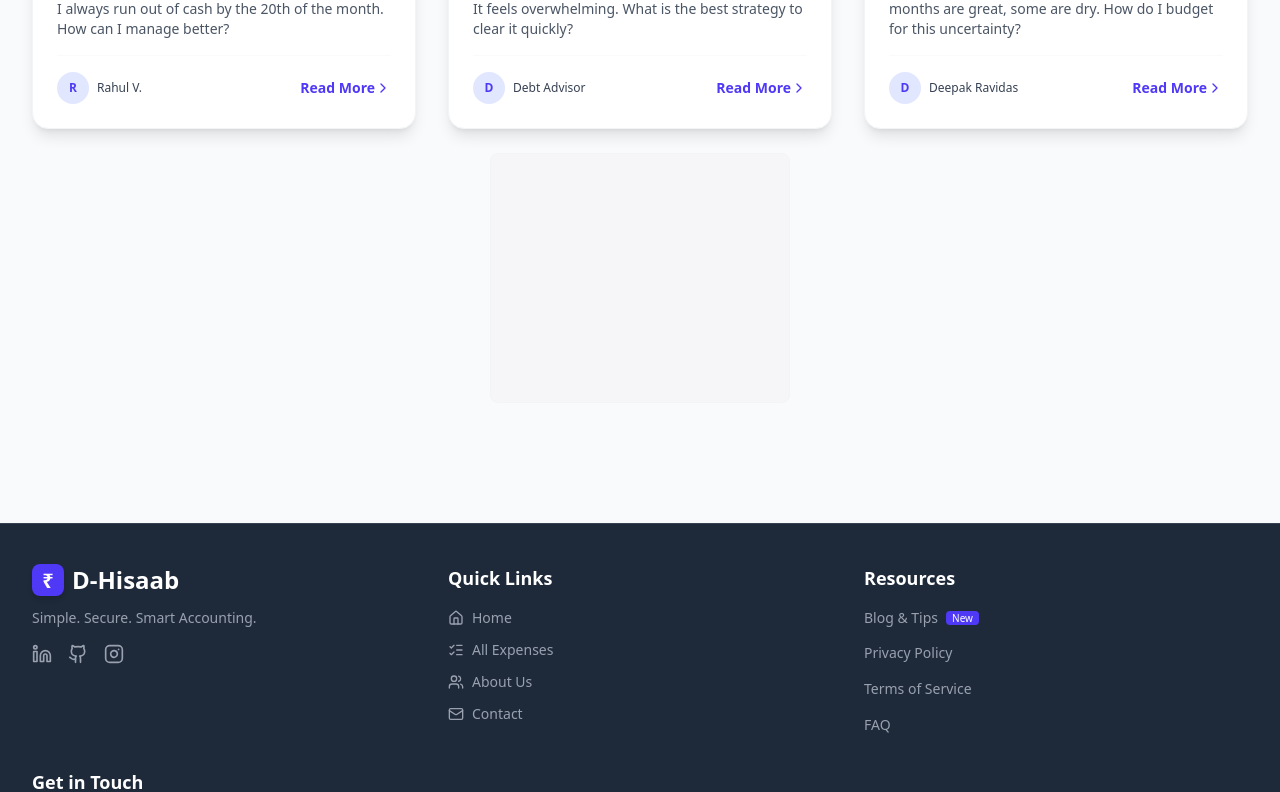
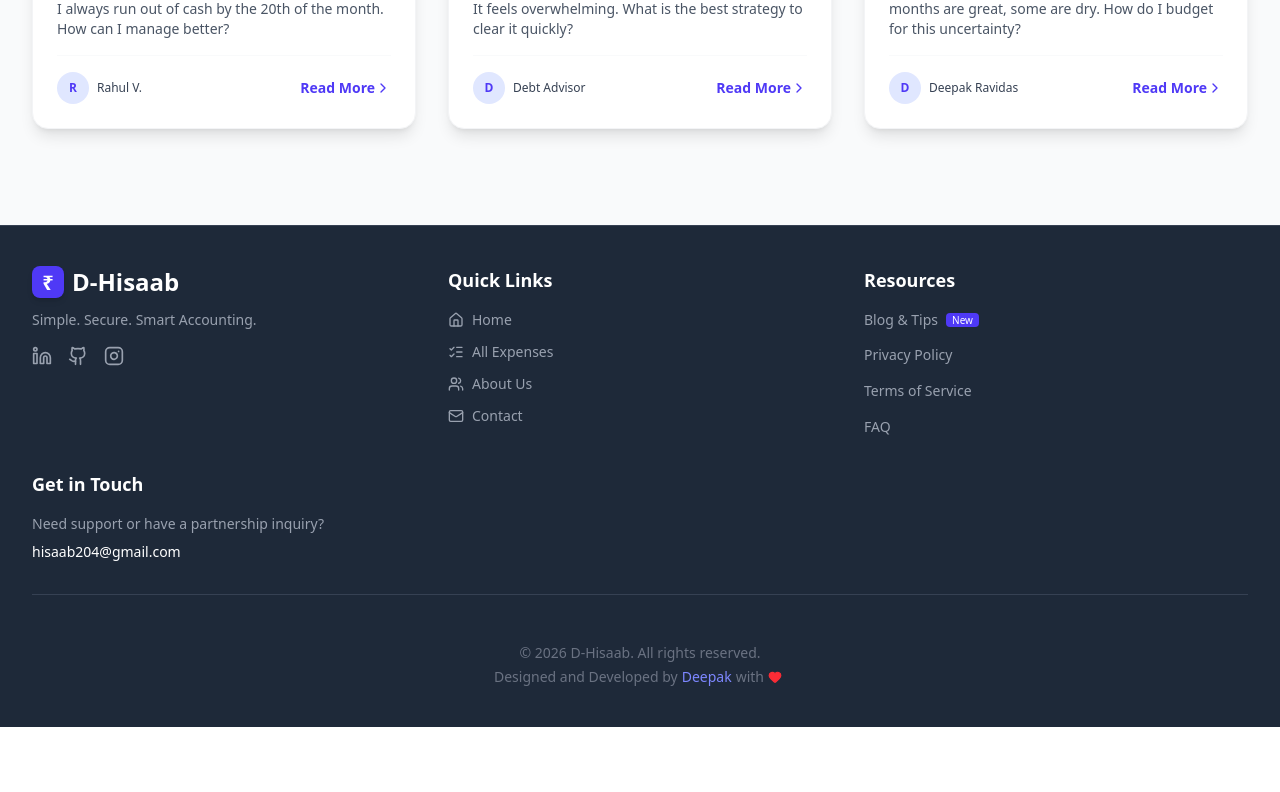
Before and after one commit to Mjvirusofficial/Hissab-App, a React (Vite) app in the folder frontend/: page /blog in a window 1280 px wide. Shown: the part 1228-2020 px from the top of the page. After the commit the page ends 1955 px from the top, so only its background shows below. Built offline with nearby package versions, Linux system fonts and the light colour scheme; no server answers.

Commit message:
feat: Add initial frontend HTML with SEO and Google AdSense, and a dynamic `AdBanner` component for third-party ad integration.

```diff
--- a/frontend/index.html
+++ b/frontend/index.html
@@ -12,9 +12,6 @@
   <!-- Google AdSense -->
   <script async src="https://pagead2.googlesyndication.com/pagead/js/adsbygoogle.js?client=ca-pub-7291025749252327"
     crossorigin="anonymous"></script>
-
-  <!-- Background Ads -->
-  <script src="https://pl28691628.effectivegatecpm.com/23/e5/01/23e501788165eaea690bc3d5d0ccfd2f.js"></script>
 
   <meta name="title" content="D-Hisaab - Smart Expense Tracker | Manage Your Money expenses Better" />
   <meta name="description"
--- a/frontend/src/component/AdBanner.jsx
+++ b/frontend/src/component/AdBanner.jsx
@@ -1,7 +1,8 @@
-import React, { useEffect, useRef } from 'react';
+import React, { useEffect, useRef, useState } from 'react';
 
 const AdBanner = ({ id, width, height, adKey }) => {
     const adRef = useRef(null);
+    const [isVisible, setIsVisible] = useState(false);
 
     useEffect(() => {
         if (adRef.current && !adRef.current.firstChild) {
@@ -23,16 +24,30 @@ const AdBanner = ({ id, width, height, adKey }) => {
 
             adRef.current.appendChild(conf);
             adRef.current.appendChild(script);
+
+            // Observe when the ad script actually injects the ad content
+            const observer = new MutationObserver(() => {
+                if (adRef.current && adRef.current.children.length > 2) {
+                    setIsVisible(true);
+                    observer.disconnect();
+                }
+            });
+
+            observer.observe(adRef.current, { childList: true });
+
+            return () => {
+                observer.disconnect();
+            };
         }
     }, [adKey, width, height]);
 
     return (
-        <div className="flex justify-center my-6 overflow-hidden">
+        <div className={`flex justify-center transition-all duration-300 ${isVisible ? 'my-6' : 'h-0 overflow-hidden'}`}>
             <div
                 ref={adRef}
-                style={{ width: `${width}px`, height: `${height}px` }}
+                style={{ width: isVisible ? `${width}px` : '0px', height: isVisible ? `${height}px` : '0px' }}
                 id={id}
-                className="bg-gray-100/50 rounded-lg flex items-center justify-center text-[10px] text-gray-400 border border-gray-100"
+                className={`${isVisible ? 'opacity-100' : 'opacity-0'} transition-opacity duration-300`}
             >
                 {/* Ad will load here */}
             </div>
```
